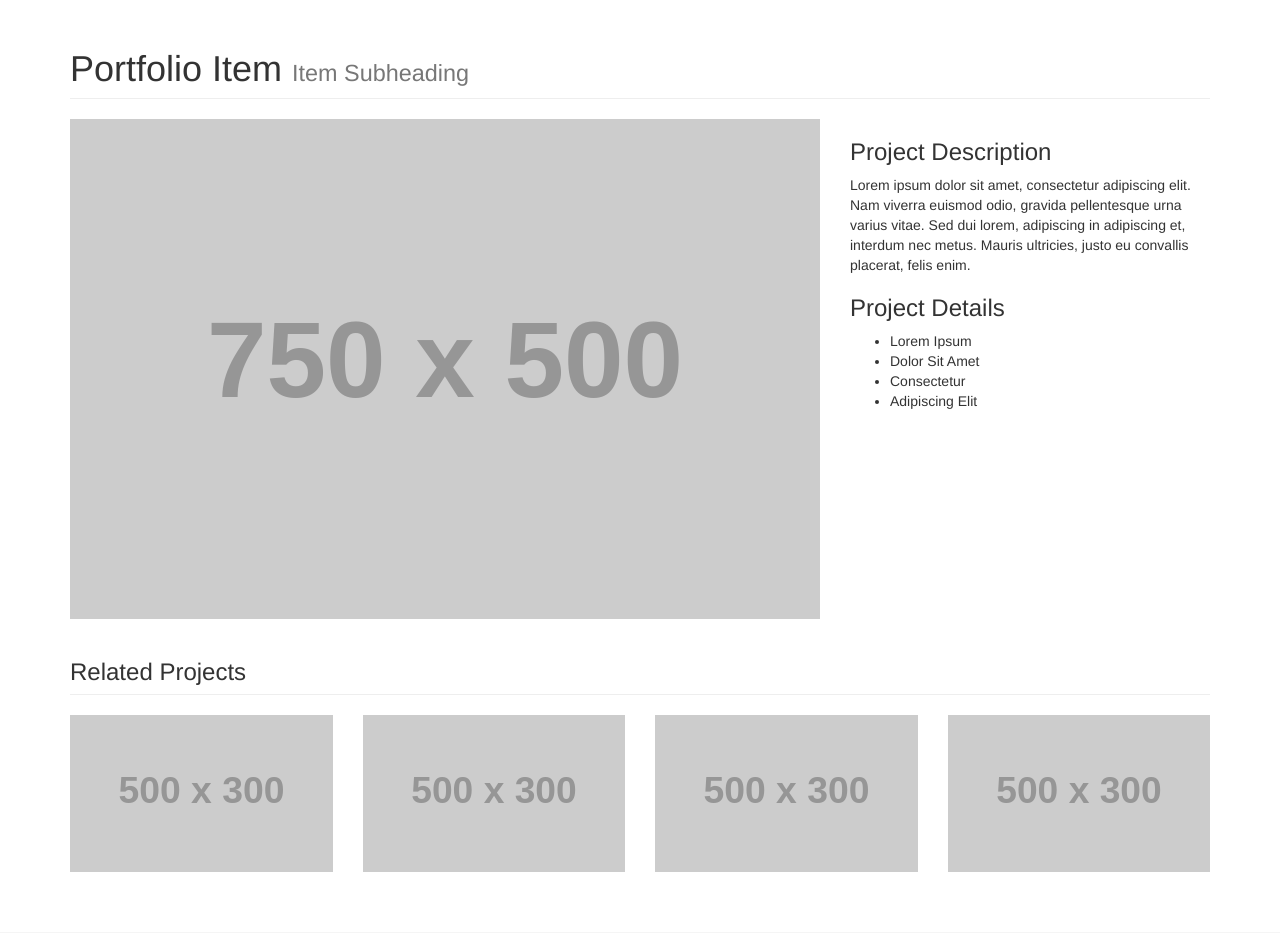
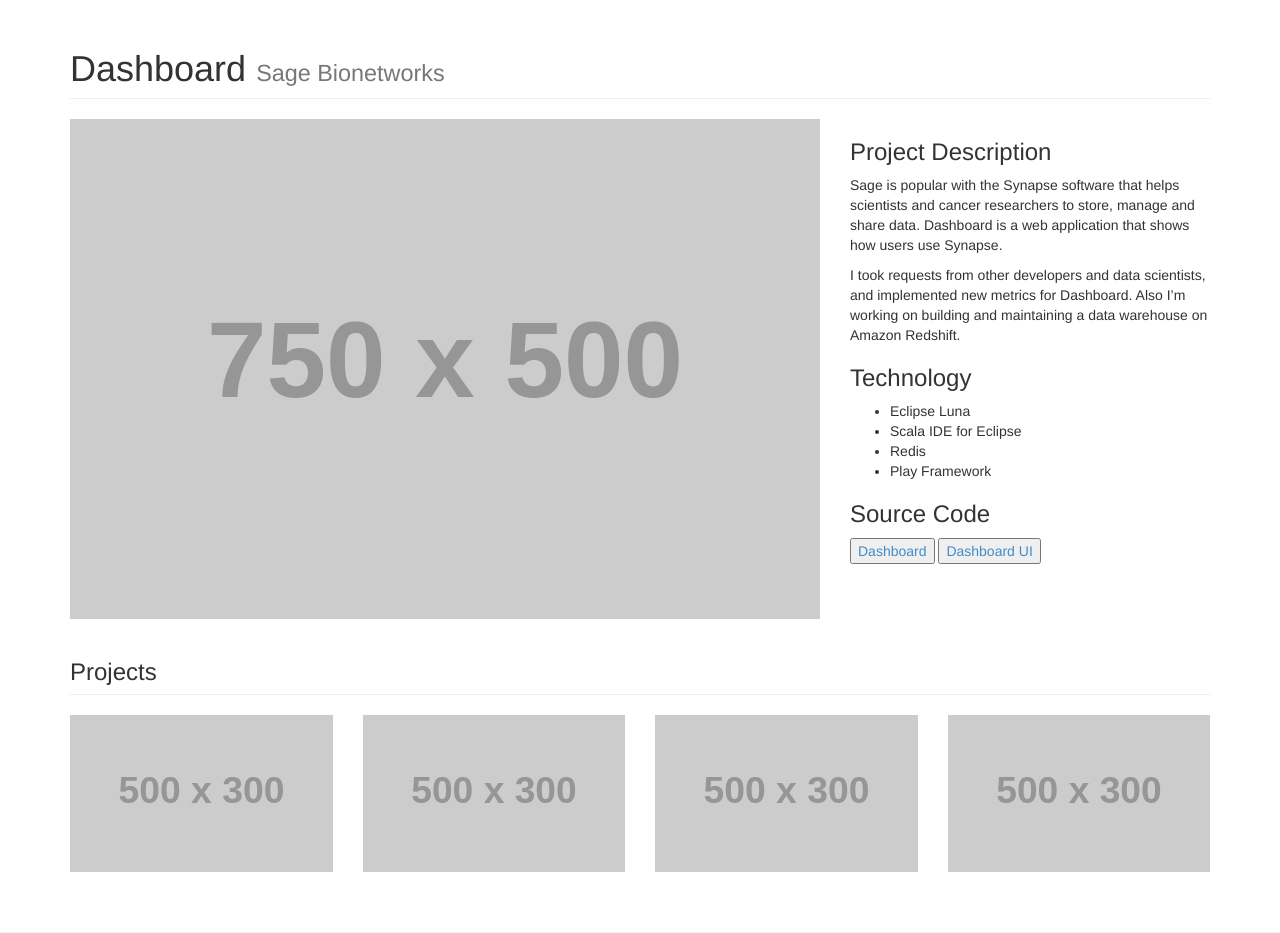
Before and after one commit to kimyen/kimyen.org, a PHP site: page /projects in a window 1280 px wide. Shown: the part 51-984 px from the top of the page. Run offline with PHP 8.4, Linux system fonts and the light colour scheme; grey boxes labelled with a size stand in for pictures from a placeholder-image service; some libraries are stand-ins or nearby versions.

Commit message:
merge develop

```diff
--- a/projects/index.php
+++ b/projects/index.php
@@ -11,9 +11,6 @@
         <!-- Bootstrap -->
         <link href="../css/bootstrap.min.css" rel="stylesheet">
 
-        <!-- Custom CSS -->
-        <link href="css/portfolio-item.css" rel="stylesheet">
-
         <!-- HTML5 Shim and Respond.js IE8 support of HTML5 elements and media queries -->
         <!-- WARNING: Respond.js doesn't work if you view the page via file:// -->
         <!--[if lt IE 9]>
@@ -24,12 +21,13 @@
         <!-- For header and footer -->
         <link href="../css/sticky-footer-navbar.css" type="text/css" rel="stylesheet" />
 
-        <link href="../css/puzzle.css" type="text/css" rel="stylesheet" />
-
         <!-- jQuery (necessary for Bootstrap's JavaScript plugins) -->
         <script src="https://ajax.googleapis.com/ajax/libs/jquery/1.11.1/jquery.min.js"></script>
         <!-- Include all compiled plugins (below), or include individual files as needed -->
         <script src="../js/bootstrap.min.js"></script>
+
+        <!-- javascript for projects -->
+        <script src="../js/projects.js"></script>
 
     </head>
 
@@ -64,30 +62,25 @@
             <!-- Portfolio Item Heading -->
             <div class="row">
                 <div class="col-lg-12">
-                    <h1 class="page-header">Portfolio Item
-                        <small>Item Subheading</small>
-                    </h1>
+                    <h1 class="page-header" id="project-header"></h1>
                 </div>
             </div>
             <!-- /.row -->
 
             <!-- Portfolio Item Row -->
-            <div class="row">
+            <div class="row" id="item-details">
 
-                <div class="col-md-8">
+                <div class="col-md-8" >
                     <img class="img-responsive" src="http://placehold.it/750x500" alt="">
                 </div>
 
                 <div class="col-md-4">
                     <h3>Project Description</h3>
-                    <p>Lorem ipsum dolor sit amet, consectetur adipiscing elit. Nam viverra euismod odio, gravida pellentesque urna varius vitae. Sed dui lorem, adipiscing in adipiscing et, interdum nec metus. Mauris ultricies, justo eu convallis placerat, felis enim.</p>
-                    <h3>Project Details</h3>
-                    <ul>
-                        <li>Lorem Ipsum</li>
-                        <li>Dolor Sit Amet</li>
-                        <li>Consectetur</li>
-                        <li>Adipiscing Elit</li>
-                    </ul>
+                    <div id="project-description"></div>
+                    <h3>Technology</h3>
+                    <div id="technology"></div>
+                    <h3>Source Code</h3>
+                    <div id="source-code"></div>
                 </div>
 
             </div>
@@ -97,30 +90,30 @@
             <div class="row">
 
                 <div class="col-lg-12">
-                    <h3 class="page-header">Related Projects</h3>
+                    <h3 class="page-header">Projects</h3>
                 </div>
 
                 <div class="col-sm-3 col-xs-6">
                     <a href="#">
-                        <img class="img-responsive portfolio-item" src="http://placehold.it/500x300" alt="">
+                        <img class="img-responsive portfolio-item" id="dashboard" src="http://placehold.it/500x300" alt="dashboard">
                     </a>
                 </div>
 
                 <div class="col-sm-3 col-xs-6">
                     <a href="#">
-                        <img class="img-responsive portfolio-item" src="http://placehold.it/500x300" alt="">
+                        <img class="img-responsive portfolio-item" id="kubi" src="http://placehold.it/500x300" alt="Kubi">
                     </a>
                 </div>
 
                 <div class="col-sm-3 col-xs-6">
                     <a href="#">
-                        <img class="img-responsive portfolio-item" src="http://placehold.it/500x300" alt="">
+                        <img class="img-responsive portfolio-item" id="campusPath" src="http://placehold.it/500x300" alt="campus path">
                     </a>
                 </div>
 
                 <div class="col-sm-3 col-xs-6">
                     <a href="#">
-                        <img class="img-responsive portfolio-item" src="http://placehold.it/500x300" alt="">
+                        <img class="img-responsive portfolio-item" id="bj" src="http://placehold.it/500x300" alt="black jack">
                     </a>
                 </div>
 
```
Also changed, not shown: projects/index.html (deleted, +0 -136 lines).
